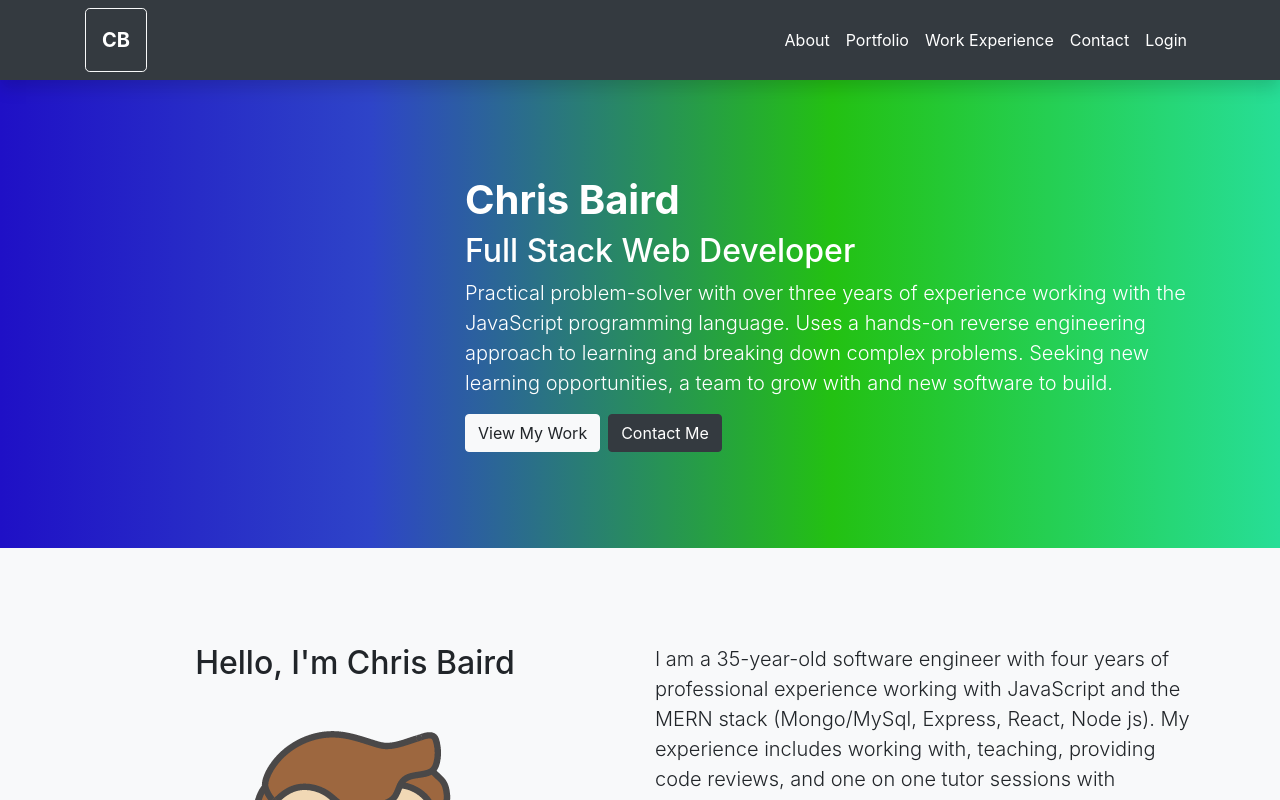
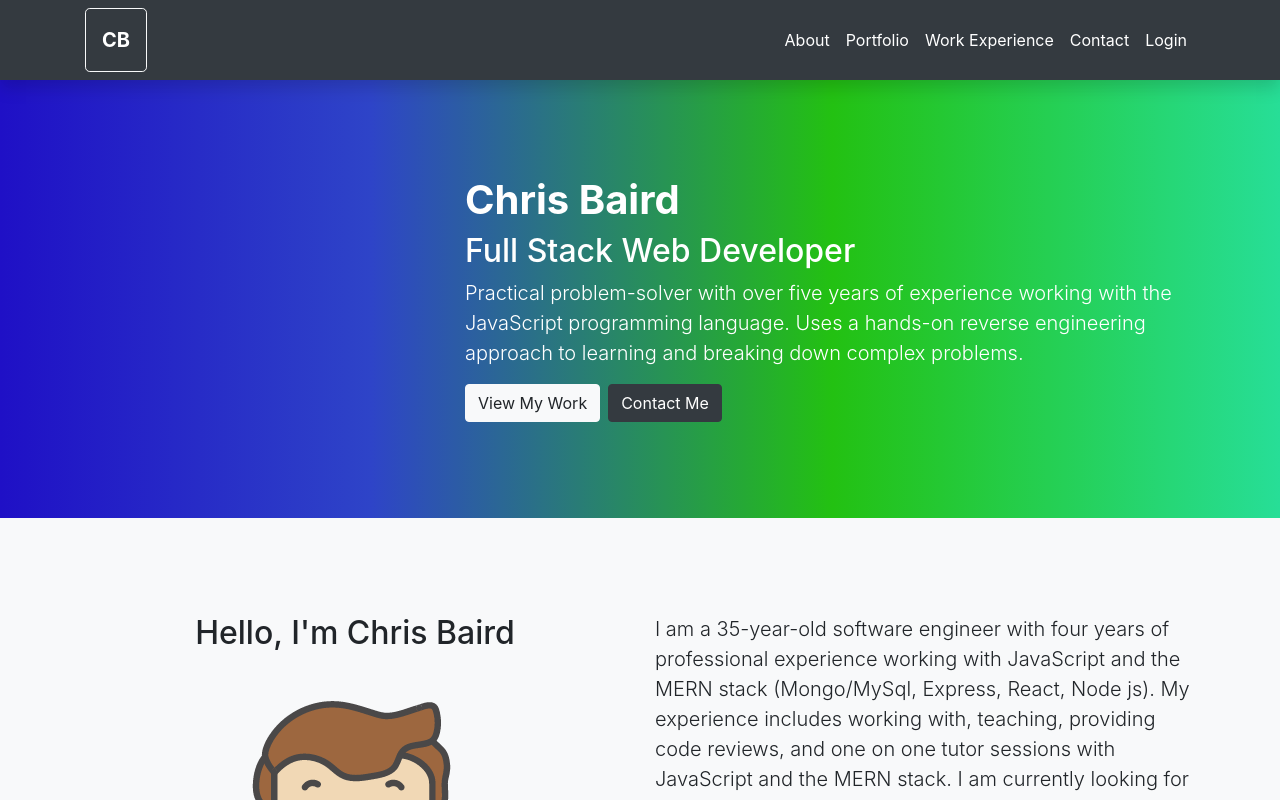
Before and after one commit to chris-baird/chrisbaird.dev, a React (Create React App) app in the folder client/: page / in a window 1280 px wide. Shown: the top 800 px of the page. Built offline with nearby package versions, Linux system fonts and the light colour scheme; no server answers.

Commit message:
Update Landing.js

```diff
--- a/client/src/sections/Landing.js
+++ b/client/src/sections/Landing.js
@@ -26,11 +26,10 @@ export default function Landing() {
             <h1 className="font-weight-bolder">Chris Baird</h1>
             <h2 className="mt-2 mb-2">Full Stack Web Developer</h2>
             <p className="lead">
-              Practical problem-solver with over three years of experience
+              Practical problem-solver with over five years of experience
               working with the JavaScript programming language. Uses a hands-on
               reverse engineering approach to learning and breaking down complex
-              problems. Seeking new learning opportunities, a team to grow with
-              and new software to build.
+              problems.
             </p>
             <a href="#portfolio">
               <Button color="light" className="mr-2">
```
